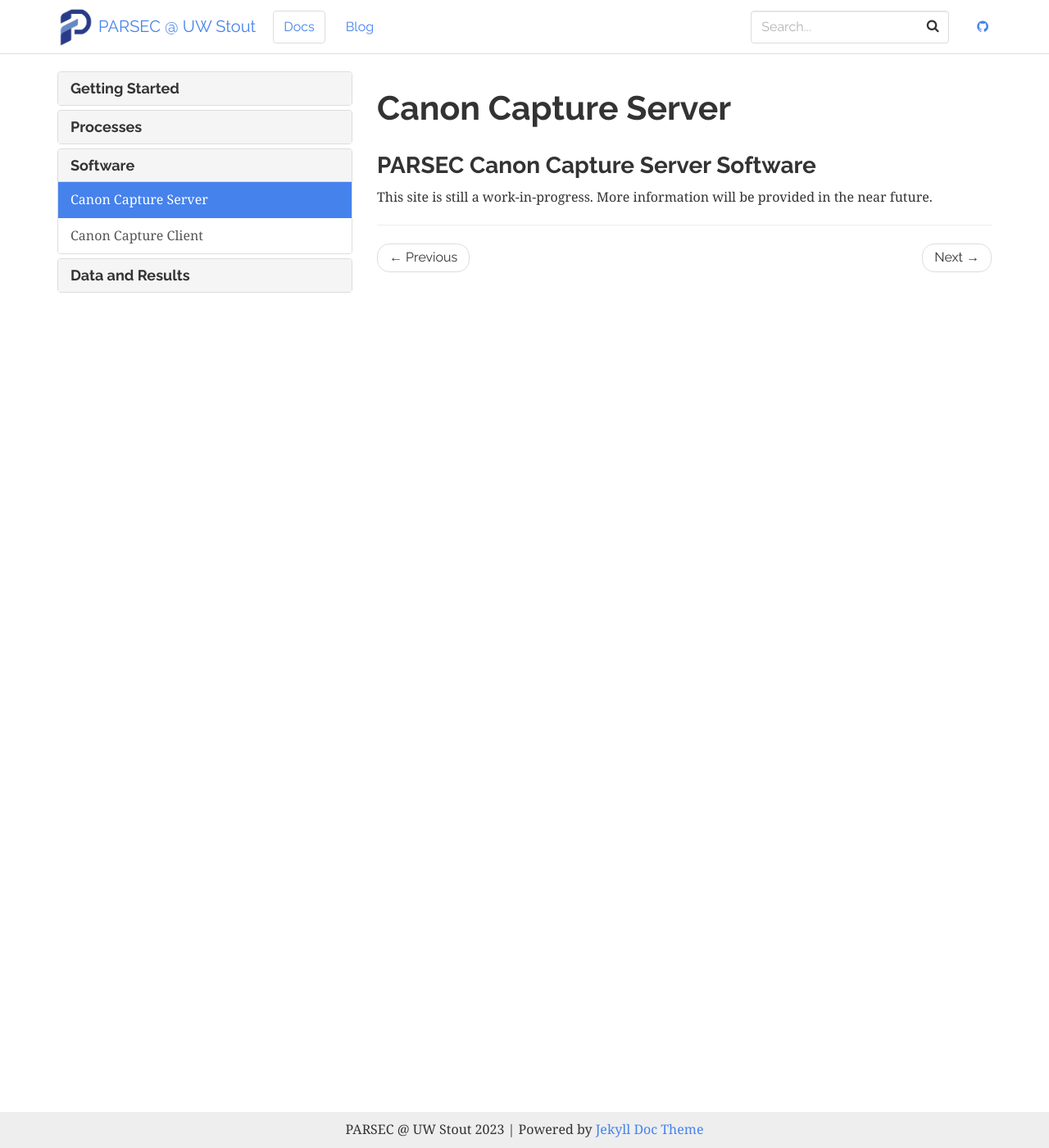
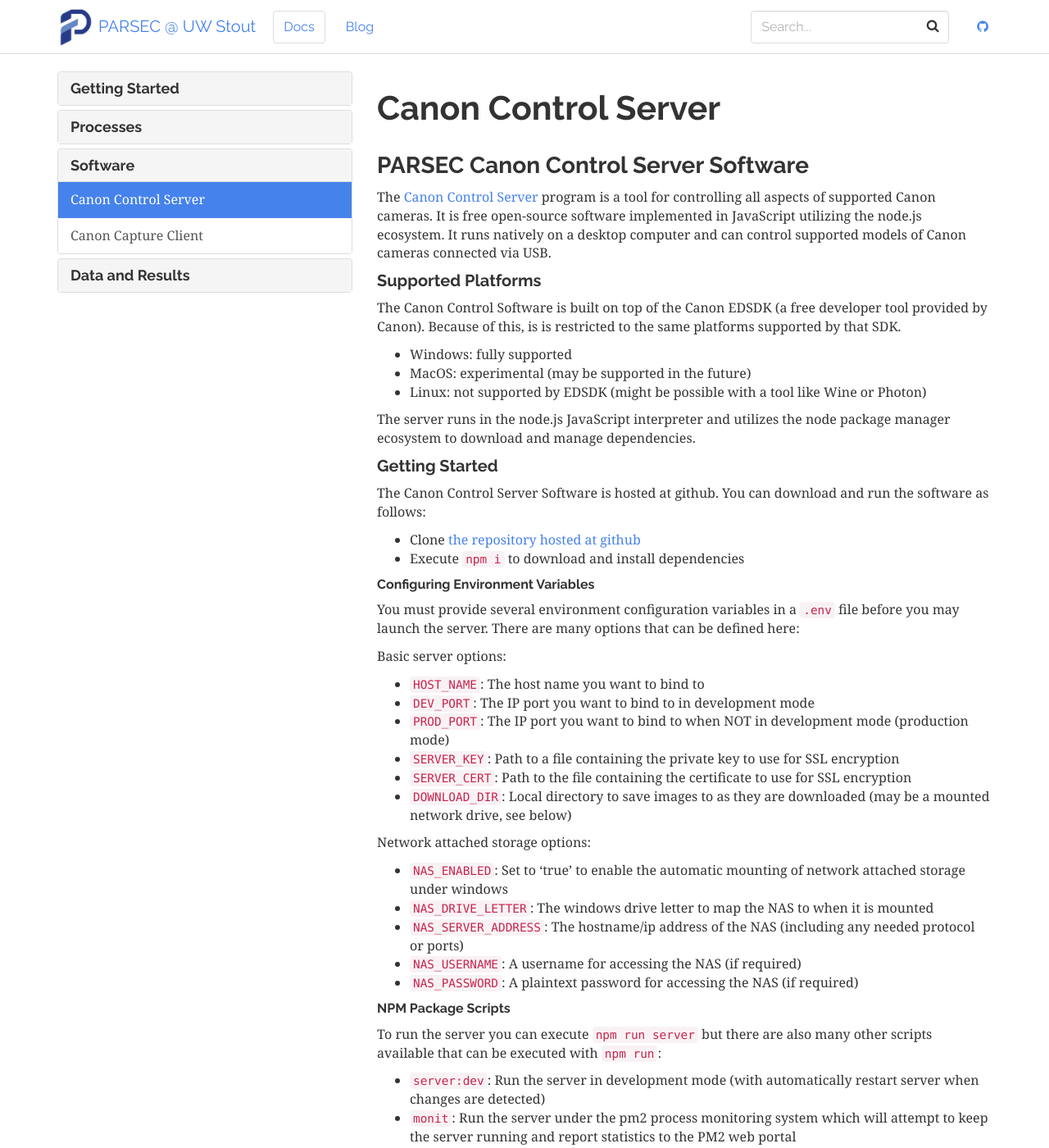
Before and after one commit to UWStout/PARSEC-project, a Jekyll site: the page built from _docs/software/capture-server.md, in a window 1280 px wide and 1400 px high. Shown: the whole window at 82% size. Built offline with Jekyll 4.4.1, drawn with Linux system fonts in a browser that asks for light colours; some of the changed text lies outside the part shown.

Commit message:
Docs for the capture server

```diff
--- a/_docs/software/capture-server.md
+++ b/_docs/software/capture-server.md
@@ -1,6 +1,46 @@
 ---
-title: Canon Capture Server
+title: Canon Control Server
 permalink: /docs/capture-server/
 ---
-### PARSEC Canon Capture Server Software
-This site is still a work-in-progress. More information will be provided in the near future.
+### PARSEC Canon Control Server Software
+The [Canon Control Server](https://github.com/UWStout/nodejs-canon-control-server.git){:target="_blank"} program is a tool for controlling all aspects of supported Canon cameras.  It is free open-source software implemented in JavaScript utilizing the node.js ecosystem. It runs natively on a desktop computer and can control supported models of Canon cameras connected via USB.
+
+#### Supported Platforms
+The Canon Control Software is built on top of the Canon EDSDK (a free developer tool provided by Canon). Because of this, is is restricted to the same platforms supported by that SDK.
+
+- Windows: fully supported
+- MacOS: experimental (may be supported in the future)
+- Linux: not supported by EDSDK (might be possible with a tool like Wine or Photon)
+
+The server runs in the node.js JavaScript interpreter and utilizes the node package manager ecosystem to download and manage dependencies.
+
+#### Getting Started
+The Canon Control Server Software is hosted at github. You can download and run the software as follows:
+- Clone [the repository hosted at github](https://github.com/UWStout/nodejs-canon-control-server.git){:target="_blank"}
+- Execute `npm i` to download and install dependencies
+
+##### Configuring Environment Variables
+You must provide several environment configuration variables in a `.env` file before you may launch the server.  There are many options that can be defined here:
+
+Basic server options:
+- `HOST_NAME`: The host name you want to bind to
+- `DEV_PORT`: The IP port you want to bind to in development mode
+- `PROD_PORT`: The IP port you want to bind to when NOT in development mode (production mode)
+- `SERVER_KEY`: Path to a file containing the private key to use for SSL encryption
+- `SERVER_CERT`: Path to the file containing the certificate to use for SSL encryption
+- `DOWNLOAD_DIR`: Local directory to save images to as they are downloaded (may be a mounted network drive, see below)
+
+Network attached storage options:
+- `NAS_ENABLED`: Set to 'true' to enable the automatic mounting of network attached storage under windows
+- `NAS_DRIVE_LETTER`: The windows drive letter to map the NAS to when it is mounted
+- `NAS_SERVER_ADDRESS`: The hostname/ip address of the NAS (including any needed protocol or ports)
+- `NAS_USERNAME`: A username for accessing the NAS (if required)
+- `NAS_PASSWORD`: A plaintext password for accessing the NAS (if required)
+
+##### NPM Package Scripts
+To run the server you can execute `npm run server` but there are also many other scripts available that can be executed with `npm run`:
+- `server:dev`: Run the server in development mode (with automatically restart server when changes are detected)
+- `monit`: Run the server under the pm2 process monitoring system which will attempt to keep the server running and report statistics to the PM2 web portal
+- `monit:dev`: Run monitored under pm2 but with the development flag to log and report more information
+- `unmonit`: Stop a prevous `monit` or `monit:dev` task (which runs in the background)
+- `dashboard`: Run monitored under pm2 with a LOCAL dashboard displaying the log and statistics of the server
```
